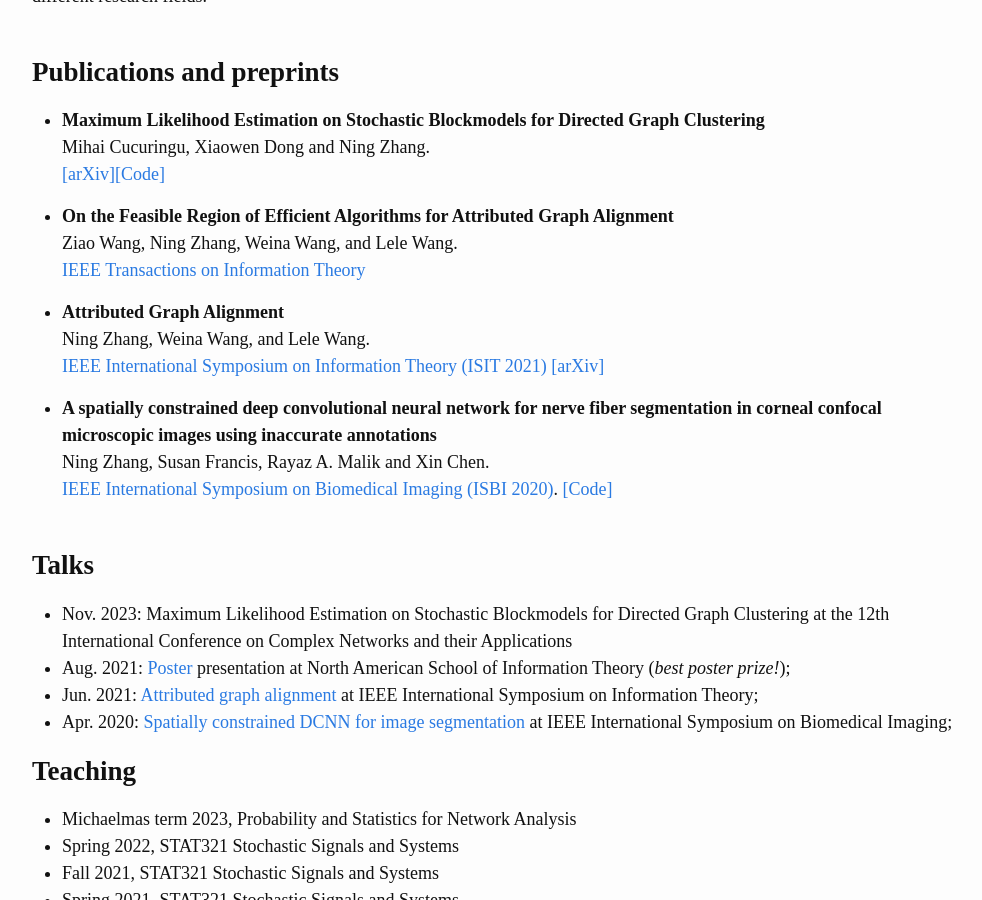
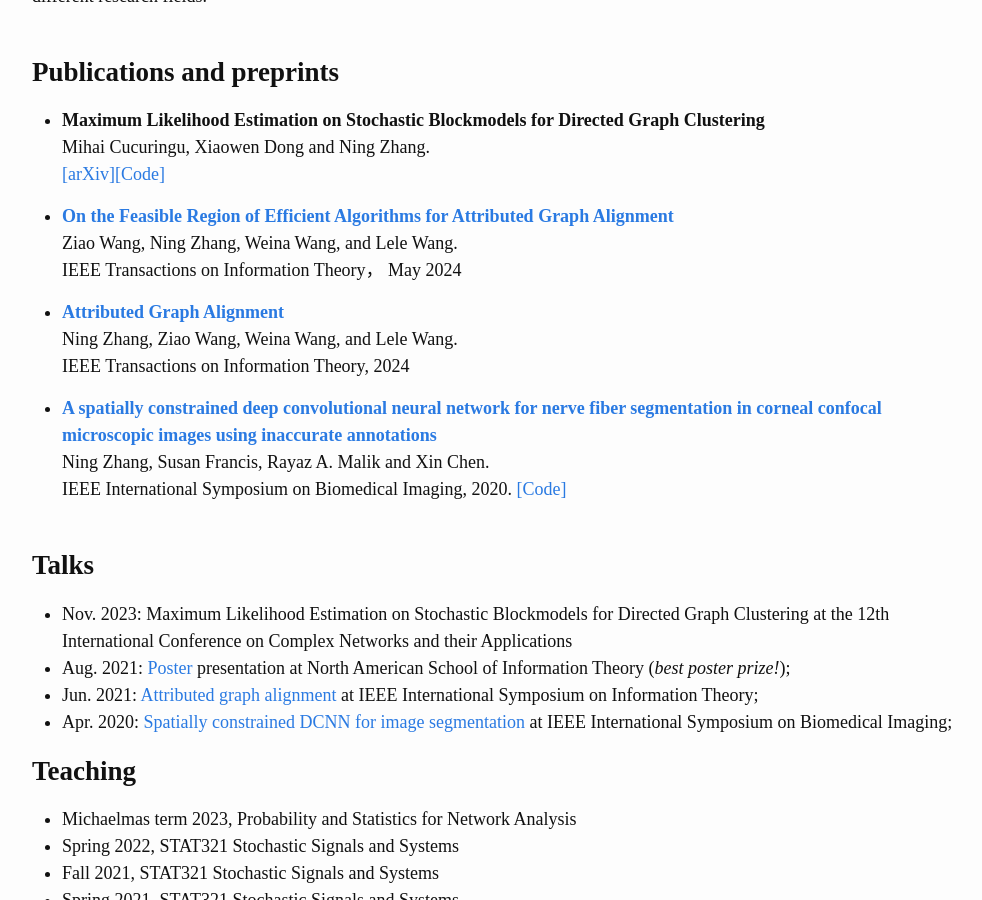
Before and after one commit to NingZhang-Git/NZ_website, a Jekyll site: the page built from index.md, in a window 1280 px wide and 900 px high, scrolled down 589 px. Shown: the whole window, without its empty margins (138-1120 px from the left). Built offline with Jekyll 4.4.1, drawn with Linux system fonts in a browser that asks for light colours.

Commit message:
Update index.md

```diff
--- a/index.md
+++ b/index.md
@@ -25,20 +25,20 @@ My research interest lies in the intersection of statistics and computation. Cur
 Mihai Cucuringu, Xiaowen Dong and Ning Zhang.\
 [[arXiv]](https://arxiv.org/abs/2403.19516)[[Code]](https://github.com/ningz97/MLE-DSBM)
 
-- **On the Feasible Region of Efficient Algorithms for
-Attributed Graph Alignment**\
+- **[On the Feasible Region of Efficient Algorithms for
+Attributed Graph Alignment](https://ieeexplore.ieee.org/document/10384315?source=authoralert)**\
 Ziao Wang, Ning Zhang, Weina Wang, and Lele Wang.\
-[IEEE Transactions on Information Theory](https://ieeexplore.ieee.org/document/10384315?source=authoralert)
+IEEE Transactions on Information Theory， May 2024
 
 
-- **Attributed Graph Alignment**\
-Ning Zhang, Weina Wang, and Lele Wang.\
-[IEEE International Symposium on Information Theory (ISIT 2021)](https://ieeexplore.ieee.org/stamp/stamp.jsp?arnumber=9517967) [[arXiv]](https://arxiv.org/abs/2102.00665v2)
+- **[Attributed Graph Alignment](https://ieeexplore.ieee.org/document/10535901)**\
+Ning Zhang, Ziao Wang, Weina Wang, and Lele Wang.\
+IEEE Transactions on Information Theory, 2024
 <!-- <span> *Our poster won the best poster prize in NASIT 2021.*</span> -->
 
-- **A spatially constrained deep convolutional neural network for nerve fiber segmentation in corneal confocal microscopic images using inaccurate annotations**\
+- **[A spatially constrained deep convolutional neural network for nerve fiber segmentation in corneal confocal microscopic images using inaccurate annotations](https://ieeexplore.ieee.org/stamp/stamp.jsp?arnumber=9098662)**\
 Ning Zhang, Susan Francis, Rayaz A. Malik and Xin Chen.\
-[IEEE International Symposium on Biomedical Imaging (ISBI 2020)](https://ieeexplore.ieee.org/stamp/stamp.jsp?arnumber=9098662).
+IEEE International Symposium on Biomedical Imaging, 2020.
 [[Code]](https://github.com/XinChenNottingham/SpatiallyConstrainedDCNN)
 <!-- [[Video]](assets/publication/ISBI2020.mp4) -->
 <br/>
```
